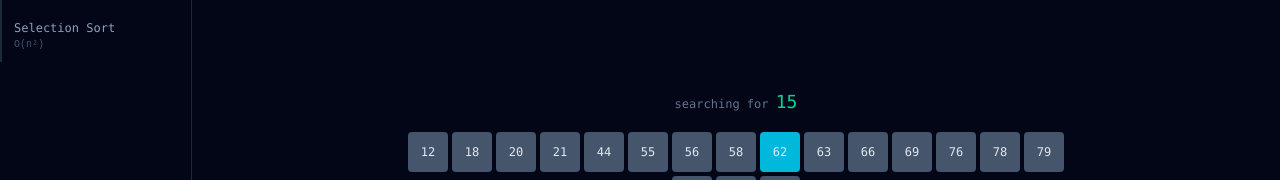
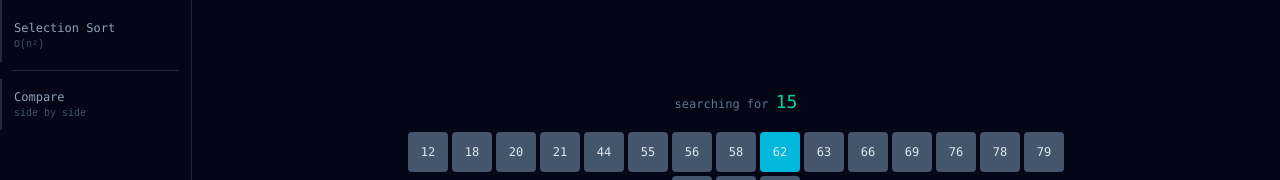
Before and after one commit to MayaTheDev/algo-playground, a React (Vite) app: page / in a window 1280 px wide. Shown: the part 239-419 px from the top of the page. Built offline with nearby package versions, Linux system fonts and the light colour scheme.

Commit message:
Add compare to sidebar, hide on mobile

```diff
--- a/src/components/AlgoSelector.tsx
+++ b/src/components/AlgoSelector.tsx
@@ -1,14 +1,16 @@
 import type { AlgoId, AlgoMeta } from '../types/algo.types'
 
+type View = AlgoId | 'compare'
+
 type Props = {
-  selected: AlgoId
-  onSelect: (id: AlgoId) => void
+  selected: View
+  onSelect: (id: View) => void
   algos: AlgoMeta[]
 }
 
 export function AlgoSelector({ selected, onSelect, algos }: Props) {
   return (
-    <aside className="w-48 shrink-0 border-r border-slate-800 flex flex-col overflow-y-auto">
+    <aside className="w-48 shrink-0 border-r border-slate-800 flex-col overflow-y-auto hidden md:flex">
       <div className="px-3 py-3 border-b border-slate-800">
         <p className="text-[10px] text-slate-600 uppercase tracking-widest">algorithms</p>
       </div>
@@ -28,6 +30,20 @@ export function AlgoSelector({ selected, onSelect, algos }: Props) {
             <span className="block text-[10px] text-slate-600 mt-0.5">{algo.complexity}</span>
           </button>
         ))}
+
+        <div className="mx-3 my-2 border-t border-slate-800" />
+
+        <button
+          onClick={() => onSelect('compare')}
+          className={`text-left px-3 py-2.5 text-xs transition-colors border-l-2 ${
+            selected === 'compare'
+              ? 'border-emerald-500 text-emerald-400 bg-emerald-500/5'
+              : 'border-transparent text-slate-400 hover:text-slate-200 hover:bg-slate-800/40'
+          }`}
+        >
+          <span className="block font-mono">Compare</span>
+          <span className="block text-[10px] text-slate-600 mt-0.5">side by side</span>
+        </button>
       </nav>
     </aside>
   )
```
